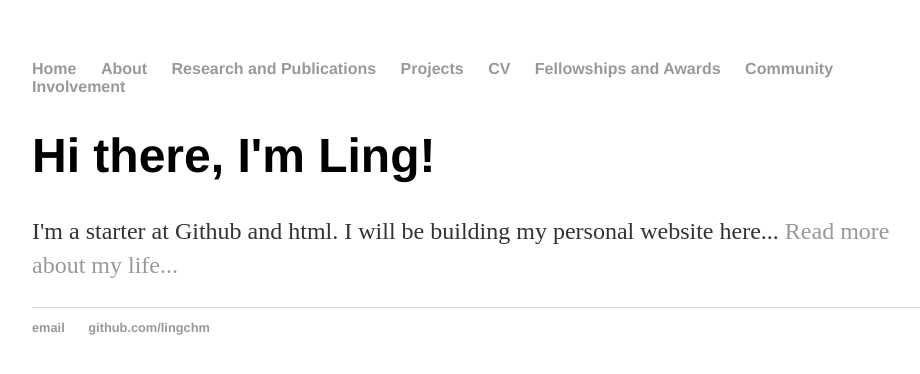
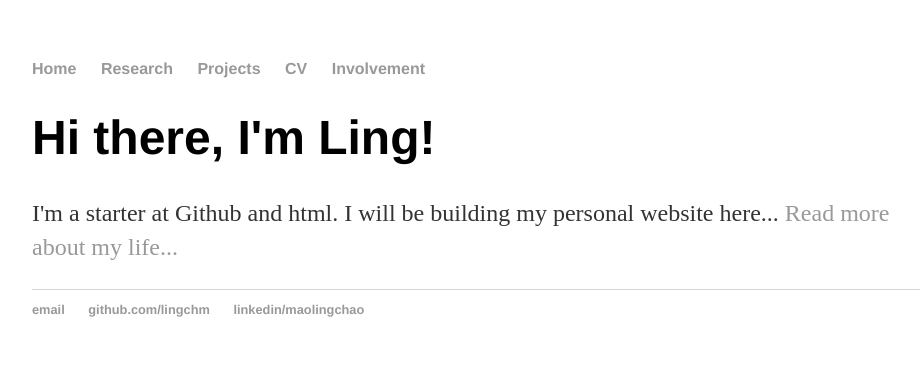
Before and after one commit to lingchm/lingchm.github.io, a Jekyll site: the page built from index.html, in a window 1280 px wide. Shown: the top 374 px of the page, without its empty margins (160-1080 px from the left). Built offline with Jekyll 4.4.1, drawn with Linux system fonts in a browser that asks for light colours.

Commit message:
Update default.html

```diff
--- a/_layouts/default.html
+++ b/_layouts/default.html
@@ -9,12 +9,10 @@
 			<nav>
 	    		<ul>
 	        		<li><a href="/">Home</a></li>
-		        	<li><a href="/about">About</a></li>
-              <li><a href="/about">Research and Publications</a></li>
-              <li><a href="/about">Projects</a></li>
+		        	<li><a href="/about">Research</a></li>
+				<li><a href="/about">Projects</a></li>
 	        		<li><a href="/cv">CV</a></li>
-              <li><a href="/about">Fellowships and Awards</a></li>
-	        		<li><a href="/blog">Community Involvement</a></li>
+				<li><a href="/blog">Involvement</a></li>
 	    		</ul>
 			</nav>
 			<div class="container">
@@ -26,6 +24,7 @@
 	    		<ul>
 	        		<li><a href="mailto:lingchm@gmail.com">email</a></li>
 	        		<li><a href="https://github.com/lingchm">github.com/lingchm</a></li>
+				<li><a href="https://www.linkedin.com/in/maolingchao/">linkedin/maolingchao</a></li>
 				</ul>
 			</footer>
 		</body>
```
